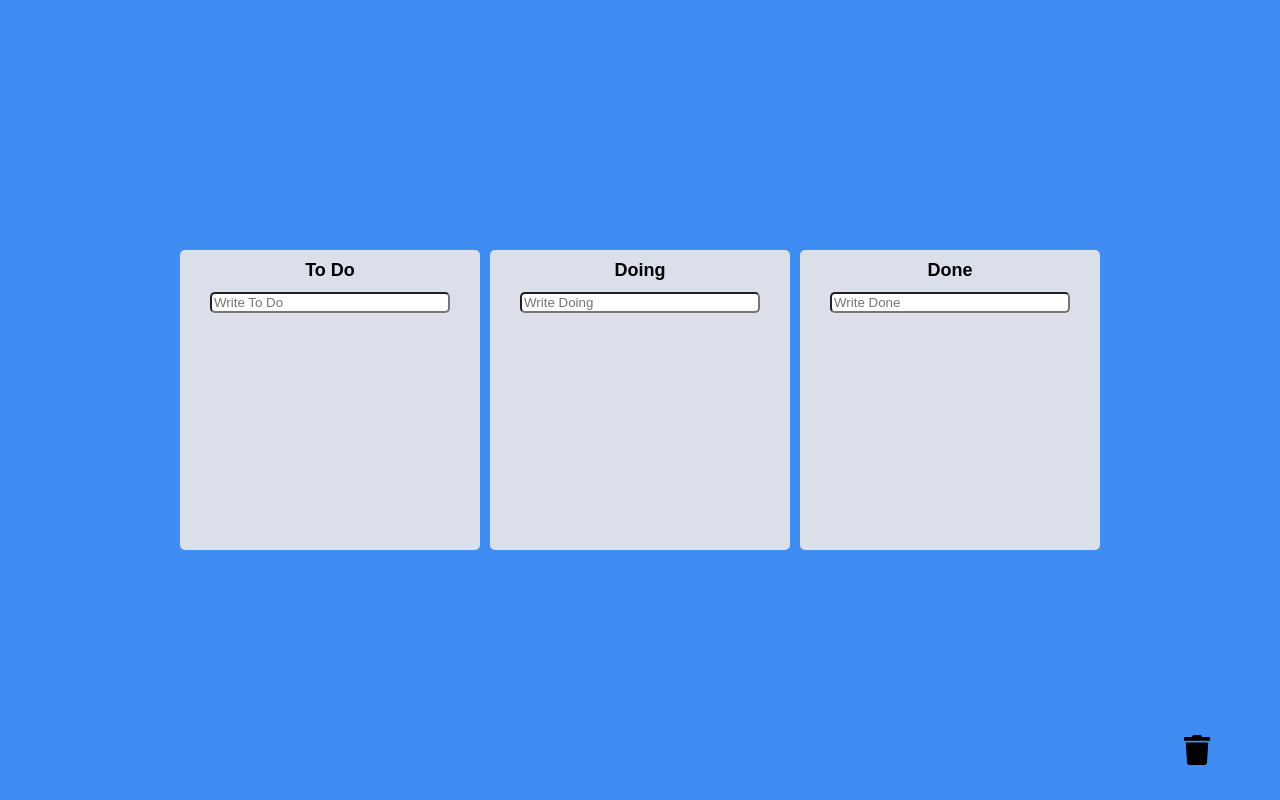
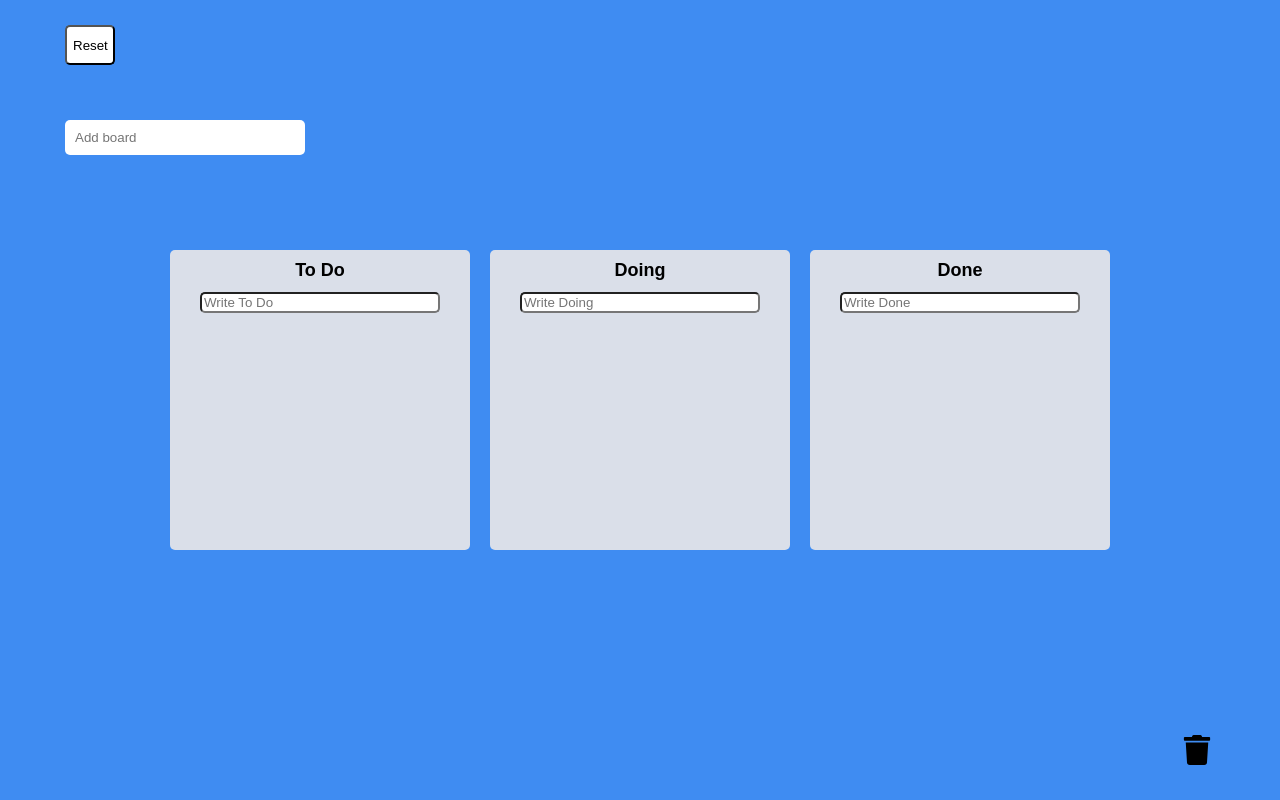
Before and after one commit to Jayjunyoung/todolist-typescript, a React (Create React App) app: page / in a window 1280 px wide. Built offline with nearby package versions, Linux system fonts and the light colour scheme.

Commit message:
0906 first

```diff
--- a/src/App5.tsx
+++ b/src/App5.tsx
@@ -1,10 +1,10 @@
 import {DragDropContext, DropResult, DragStart} from "react-beautiful-dnd";
-import { useRecoilState, useSetRecoilState } from 'recoil';
+import { useRecoilState, useSetRecoilState , useResetRecoilState} from 'recoil';
 import styled from "styled-components";
 import { toDoState } from './atom';
 import Board from "./Components/Board";
-import {trashState} from "./atom";
 import TrashCan from './Components/TrashCan';
+import InsertBoard from './Components/InsertBoard';
 
 const Wrapper = styled.div`
     display: flex;
@@ -19,22 +19,26 @@ const Boards = styled.div`
     display: flex;
     justify-content: center;
     align-items: center;
-    gap: 10px;
+    gap: 20px;
     width: 100%;
+`;
+
+const Button = styled.button`
+    background-color: white;
+    position: absolute;
+    top: 25px;
+    left: 65px;
+    width: 50px;
+    height: 40px;
+    border-radius: 5px;
 `;
 
 
 
 
 
-
-
-
 function App5() {//드래그앤드랍
-    const setTrashCan = useSetRecoilState(trashState);
-    const onBeforeDragStart = (info: DragStart) => {
-    if (info.type === 'DEFAULT') setTrashCan(true);
-    };
+    const resetTodos = useResetRecoilState(toDoState);
     const [toDos, setToDos] = useRecoilState(toDoState);
     const onDragEnd = (info: DropResult) => {
         const {destination, draggableId, source} = info;
@@ -76,12 +80,13 @@ function App5() {//드래그앤드랍
     //droppable은 1개이다.
     //context 부분으로 감싼 영역이 드래그앤드랍이된다
     //Board 컴포넌트로 바뀐 toDos를 보내주기
-    return <DragDropContext onDragEnd={onDragEnd}
-        onBeforeDragStart={onBeforeDragStart}>
+    return <DragDropContext onDragEnd={onDragEnd}>
         <Wrapper>
             <Boards>
                 {Object.keys(toDos).map(boardId => <Board boardId={boardId} key = {boardId} toDos={toDos[boardId]} />)}
             </Boards>
+            <Button onClick={resetTodos}>Reset</Button>
+            <InsertBoard />
             <TrashCan />
         </Wrapper>
     </DragDropContext>
--- a/src/Components/Board.tsx
+++ b/src/Components/Board.tsx
@@ -4,7 +4,7 @@ import styled from "styled-components";
 import { useRef } from "react";
 import { useForm } from "react-hook-form";
 import { ITodo, toDoState } from "../atom";
-import { useSetRecoilState , useRecoilState} from 'recoil';
+import { useSetRecoilState } from 'recoil';
 import { useEffect } from 'react';
 
 const Wrapper = styled.div`
@@ -65,8 +65,8 @@ interface IForm {
 
 const toDolist = "toDolist";
 
-function Board({toDos, boardId}: IBordprops) {
-    const [Todos, setToDos] = useRecoilState(toDoState);
+function Board({toDos, boardId}: IBordprops) {//보드에 추가되는걸 구현하느것
+    const setToDos = useSetRecoilState(toDoState);
     const { register, setValue, handleSubmit } = useForm<IForm>();
     const onValid = ({ toDo }: IForm) => {
         const newToDo = {//이걸 적용시키기위해  setrecoilstate이용 함수 이용
@@ -76,7 +76,7 @@ function Board({toDos, boardId}: IBordprops) {
         setToDos(allBoards => {//이전의 배열가져와
             return {
                 ...allBoards,//이전의 보드배열들 ex To do
-                [boardId]: [
+                [boardId]: [//ITodoState에서 정의한거처럼 [key] : ITodo[]로 정의
                     ...allBoards[boardId],//객체배열 ex) doing
                 newToDo,//새로추가된것
                 ],//현재 우리가 있는 done todo같은 board들 리턴
@@ -84,15 +84,7 @@ function Board({toDos, boardId}: IBordprops) {
         });
         setValue("toDo", "");//form의 값을 다시 공백으로 설정
     };
-    useEffect(() => {
-        localStorage.setItem(toDolist, JSON.stringify(Todos));
-    }, [Todos]);
 
-    const savedValue = localStorage.getItem(toDolist);
-    if (savedValue !== null) {
-        const saved = JSON.parse(savedValue);
-
-    }
     const inputRef = useRef<HTMLInputElement>(null);//input과 연결
     const onClick = () => {
         inputRef.current?.focus();
@@ -112,7 +104,7 @@ function Board({toDos, boardId}: IBordprops) {
         </Form>
         <Droppable droppableId={boardId}>
             {(magic, snapshot) => (//스냅샷을 이용해 드래깅 됬을때 색깔 바꾸기
-                <Area
+                <Area //보드 배경색
                 isDraggingOver={snapshot.isDraggingOver}
                 isDraggingFromThis={Boolean(snapshot.draggingFromThisWith)}
                 ref={magic.innerRef}
--- /dev/null
+++ b/src/Components/InsertBoard.tsx
@@ -0,0 +1,58 @@
+import { useForm } from "react-hook-form";
+import { useRecoilState } from "recoil";
+import styled from "styled-components";
+import { toDoState } from "../atom";
+
+
+
+const Form = styled.form`
+    position: absolute;
+    top: 120px;
+    left: 65px;
+    width: 300px;
+`;
+
+const Input = styled.input`
+    width: 80%;
+    padding: 10px;
+    border-style: none;
+    border-radius: 5px;
+    margin-bottom: 16px;
+    outline: none;
+`;
+
+interface InewBoard {
+    board?: string
+}
+
+
+
+function InsertBoard() {
+    const [toDos, setToDos] = useRecoilState(toDoState);//atom을 가져와서 또 변형하기
+    const { register, setValue, handleSubmit } = useForm();
+    const onValid = ({ board }: InewBoard) => {
+    setToDos((allBoards) => {
+      // 원래 보드에 새로운 빈 보드 추가
+      // input에 적은 board가 키가되고 그 보드의 값은 []로 둔다
+        return {
+            ...allBoards, [board + ""]  : []
+        };
+    });
+        setValue("board", "");
+    };
+    return (
+        <>
+        <Form onSubmit={handleSubmit(onValid)}>
+            <Input
+            {...register("board", { required: true })}
+            type="text"
+            placeholder={`Add board`}
+            />
+        </Form>
+    </>
+    );
+}
+
+
+
+export default InsertBoard
--- a/src/Components/TrashCan.tsx
+++ b/src/Components/TrashCan.tsx
@@ -1,11 +1,11 @@
 import {FaTrash} from "react-icons/fa";
 import styled from "styled-components";
-import {DragDropContext, Droppable, DropResult} from "react-beautiful-dnd";
+import {DragDropContext, Draggable, Droppable, DropResult} from "react-beautiful-dnd";
 import { useRecoilValue, useSetRecoilState } from 'recoil';
-import { trashState } from '../atom';
 
 
-const TrashWrapper = styled.div`
+
+const TrashWrapper = styled.div`//쓰레기통 위치
     position: absolute;
     bottom: 25px;
     right: 65px;
@@ -16,24 +16,14 @@ const TrashWrapper = styled.div`
 
 
 function TrashCan()  {
-    const trash = useRecoilValue(trashState);
     const onDragEnd = (info: DropResult) => {
 
     }
     return (
-        <DragDropContext onDragEnd={onDragEnd}>
-            <Droppable droppableId="trash">
-            {(magic) => (
-                <TrashWrapper
-                ref={magic.innerRef}
-                {...magic.droppableProps}>
+                <TrashWrapper>
                     <FaTrash className='icon' size="30"/>
                 </TrashWrapper>
-                )
-            }
-            </Droppable>
 
-        </DragDropContext>
     );
 }
 
--- a/src/atom.tsx
+++ b/src/atom.tsx
@@ -1,4 +1,4 @@
-import { atom, selector } from "recoil";
+import { atom, selector , AtomEffect} from "recoil";
 
 //type categories = "TO_DO" | "DOING" | "DONE"
 
@@ -18,10 +18,30 @@ export interface ITodo {//이건 객체임
 //쓰레기통 객체랑 , 배열
 
 
-export const trashState = atom<boolean>({
-    key:"trash",
-    default: false,
-})
+
+//setSelf, onSet에 콜백함수 파라미터 전달
+const localStorageEffect = (key:string):AtomEffect<IToDoState> => ({setSelf, onSet}) => {
+    // 초기값(default)를 설정하기 전 localStorage에 저장된 값을 찾아봅니다.
+    const savedValue = localStorage.getItem(key)
+
+    // 로컬스토리지의 초기값이 있다면 이를 atom의 default로 설정하고, 그렇지 않다면 atom의 default를 사용합니다.
+    if (savedValue != null) {
+        setSelf(JSON.parse(savedValue));
+    }
+
+    // 이 부분은 상태의 update 함수를 설정합니다
+    onSet((newValue, _, isReset) => {
+        // 아래와 같은 경우에는 isReset이 false가 들어옵니다.
+        // const setToDos = useSetRecoilState(toDoState);
+        // const [ToDos, setToDos] = useRecoilState(toDoState);
+
+        // 반면, 아래와 같이 reset하는 경우에는 isReset은 true가 들어옵니다.
+        // const resetTodos = useResetRecoilState(toDoState);
+        isReset
+            ? localStorage.removeItem(key)
+            : localStorage.setItem(key, JSON.stringify(newValue));
+    });
+};
 
 
 
@@ -32,4 +52,5 @@ export const toDoState = atom<IToDoState>({
         Doing: [],
         Done: [],
     },
+    effects: [localStorageEffect('toDolist')]
 });
```
